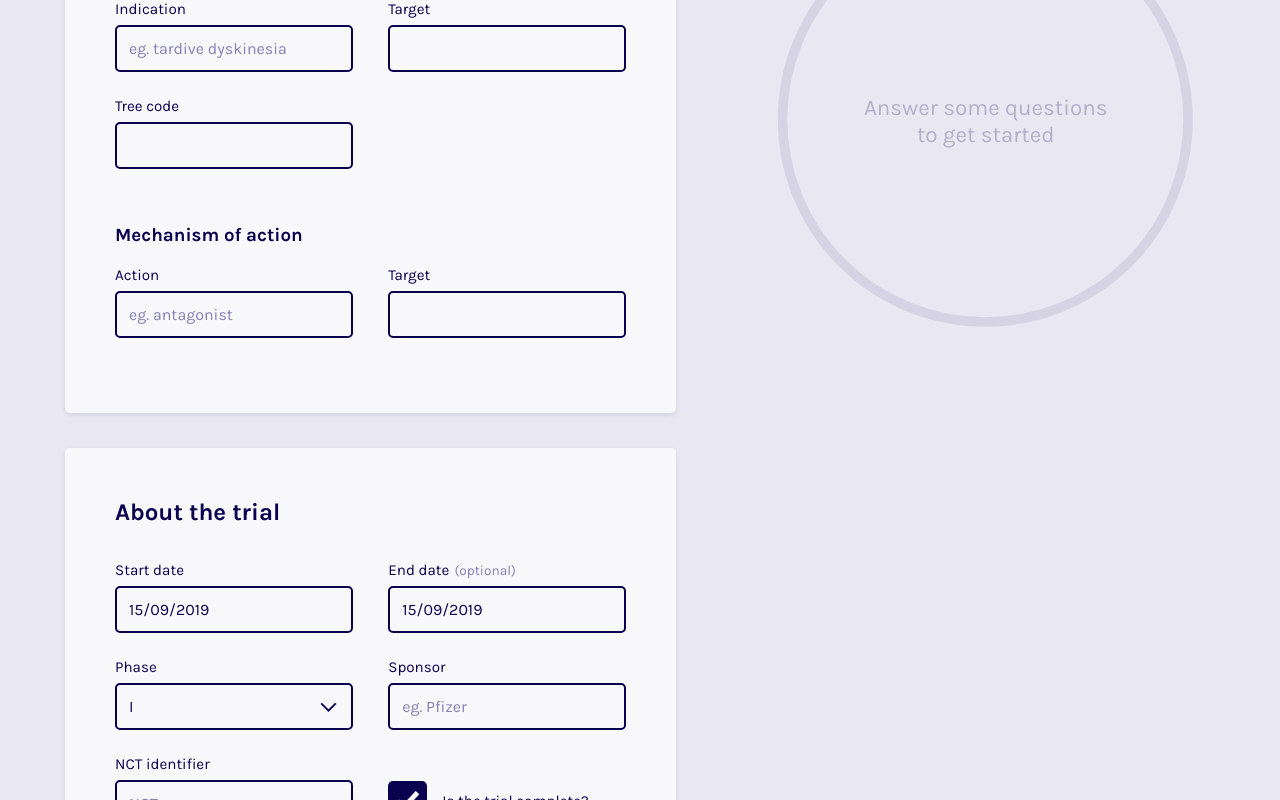
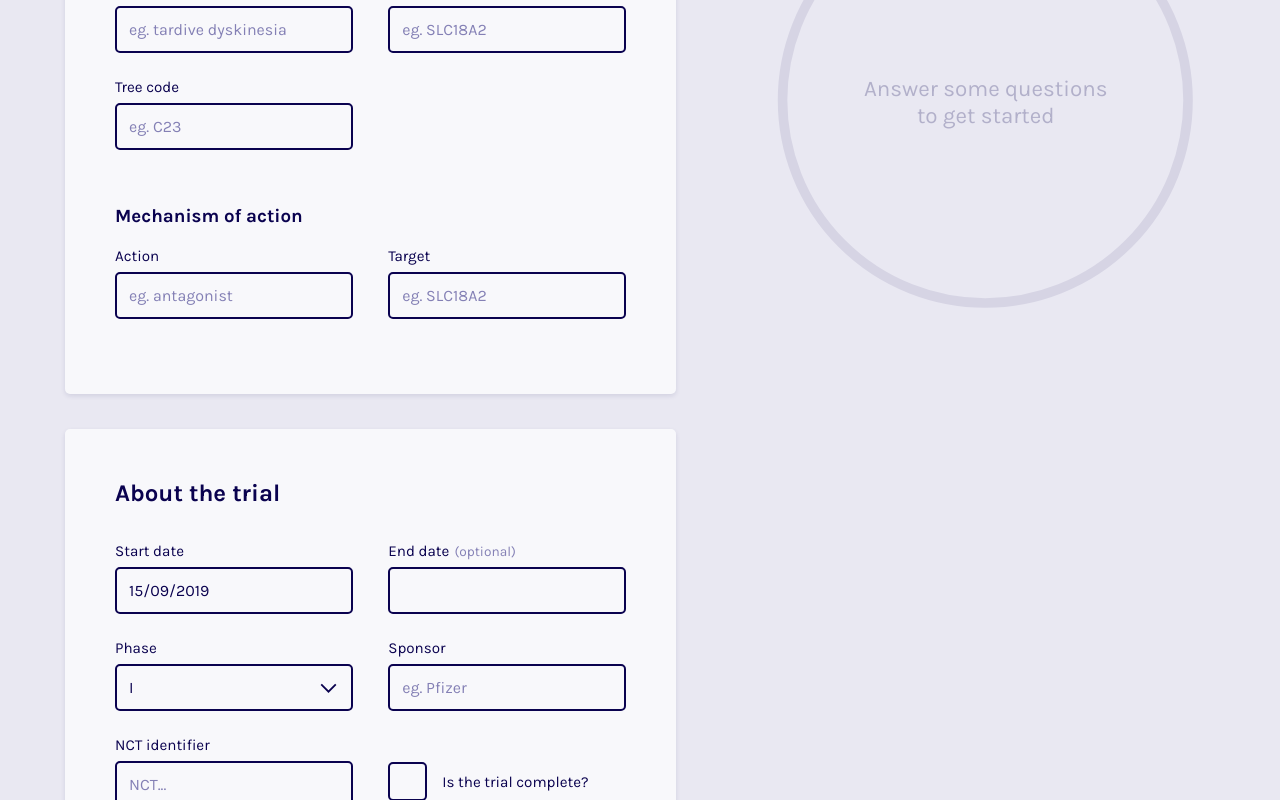
Before and after one commit to jhackett1/pharmaforesight, a React (Create React App) app: page / in a window 1280 px wide. Shown: the part 580-1380 px from the top of the page. Built offline with nearby package versions, Linux system fonts and the light colour scheme.

Commit message:
first form submissions look promising

```diff
--- a/src/components/App.jsx
+++ b/src/components/App.jsx
@@ -1,4 +1,7 @@
-import React, { useState } from "react"
+import React, { useState, useContext } from "react"
+import { DataContext } from "../contexts/DataContext"
+import { makePrediction } from "../lib/actions"
+
 import Layout from "./Layout"
 import styled from "styled-components"
 import Dial from "./Dial"
@@ -52,20 +55,31 @@ const FirstPanel = styled(Panel)`
 `
 
 const App = () => {
-  const [condition, setCondition] = useState("initial")
-  const [date, setDate ] = useState(new Date())
-  const [bool, setBool] = useState(true)
-  const [score, setScore] = useState(null)
+
+  const { condition, setCondition, score, setScore } = useContext(DataContext)
   const [dialogOpen, setDialogOpen] = useState(false)
 
-  const handleSubmit = (e) => {
+  const [formData, setFormData] = useState({
+    start_date: new Date()
+  })
+
+  const handleChange = e => {
+    setFormData({
+      ...formData,
+      [e.target.name]: e.target.value
+    })
+  }
+
+  const handleSubmit = async (e) => {
     e.preventDefault()
     setCondition("thinking")
+    const probability = await makePrediction(formData)
+    setScore(probability)
+    setCondition("finished")
   }
 
   return(
     <Layout>
-      {dialogOpen ? "true" : "false"}
       <Columns>
         <aside>
           <form onSubmit={handleSubmit}>
@@ -77,34 +91,58 @@ const App = () => {
                   label="Name of drug"
                   placeholder="eg. Copraxinol"
                   required
+                  name="drug_trial"
+                  onChange={handleChange}
+                  value={formData.drug_trial || ""}
                 />
                 <TextField
                   label="Concept unique identifier"
                   placeholder="C..."
                   required
+                  name="cui"
+                  onChange={handleChange}
+                  value={formData.cui || ""}
                 />
                 <TextField
                   label="Indication"
                   required
                   placeholder="eg. tardive dyskinesia"
+                  name="indication"
+                  onChange={handleChange}
+                  value={formData.indication || ""}
                 />
                 <TextField
                   label="Target"
+                  placeholder="eg. SLC18A2"
                   required
+                  name="target"
+                  onChange={handleChange}
+                  value={formData.target || ""}
                 />
                 <TextField
                   label="Tree code"
                   required
+                  placeholder="eg. C23"
+                  name="treecode"
+                  onChange={handleChange}
+                  value={formData.treecode || ""}
                 />
                 <Subheadline>Mechanism of action</Subheadline>
                 <TextField
                   label="Action"
                   required
                   placeholder="eg. antagonist"
+                  name="moa_action"
+                  onChange={handleChange}
+                  value={formData.moa_action || ""}
                 />
                 <TextField
                   label="Target"
                   required
+                  placeholder="eg. SLC18A2"
+                  name="moa_target"
+                  onChange={handleChange}
+                  value={formData.moa_target || ""}
                 />
               </FormColumns>
             </FirstPanel>
@@ -115,13 +153,21 @@ const App = () => {
                 <DateField
                   label="Start date"
                   required
-                  value={date}
-                  onChange={value => setDate(value)}
+                  name="start_date"
+                  onChange={value => setFormData({
+                    ...formData,
+                    start_date: value
+                  })}
+                  value={formData.start_date}
                 />
                 <DateField
                   label="End date"
-                  value={date}
-                  onChange={value => setDate(value)}
+                  name="end_date"
+                  onChange={value => setFormData({
+                    ...formData,
+                    end_date: value
+                  })}
+                  value={formData.end_date || ""}
                 />
 
                 <SelectField
@@ -138,20 +184,40 @@ const App = () => {
                   label="Sponsor"
                   required
                   placeholder="eg. Pfizer"
+                  name="sponsor"
+                  onChange={handleChange}
+                  value={formData.sponsor || ""}
                 />
                 <TextField
                   label="NCT identifier"
                   placeholder="NCT..."
                   required
+                  name="nct_id"
+                  onChange={handleChange}
+                  value={formData.nct_id || ""}
                 />
+
                 <CheckboxField
                   label="Is the trial complete?"
-                  checked={bool}
                   bottomMargin
-                  onChange={e => e.target.checked ? setBool(true) : setBool(false)}
+                  onChange={e => e.target.checked ? setFormData({
+                    ...formData,
+                    trial_completed: true
+                  }) : setFormData({
+                    ...formData,
+                    trial_completed: false
+                  })}
+                  checked={formData.trial_completed || false}
+                  name="trial_completed"
                 />
+
               </FormColumns>
-              <PrimaryButton type="submit">Predict</PrimaryButton>
+              <PrimaryButton
+                type="submit"
+                disabled={condition === "thinking"}
+              >
+                {condition === "finished" ? "Recalculate" : "Predict"}
+              </PrimaryButton>
             </Panel>
 
           </form>
@@ -168,5 +234,4 @@ const App = () => {
   )
 }
 
-
 export default App
--- a/src/components/Button/index.jsx
+++ b/src/components/Button/index.jsx
@@ -24,6 +24,9 @@ const Button = styled.button`
         outline: none;
         box-shadow: 0px 0px 0px 3px ${theme.focus};
     }
+    &[disabled]{
+        pointer-events: none;
+    }
 
 `
 
--- /dev/null
+++ b/src/contexts/DataContext.jsx
@@ -0,0 +1,24 @@
+import React, { useState, createContext } from "react"
+
+export const DataContext = createContext()
+
+const DataContextProvider = ({
+    children
+}) => {
+
+    const [condition, setCondition] = useState("initial")
+    const [score, setScore] = useState(null)
+
+    return(
+        <DataContext.Provider value={{
+            condition,
+            score,
+            setCondition,
+            setScore
+        }}>
+            {children}
+        </DataContext.Provider>
+    )
+}
+
+export default DataContextProvider
--- a/src/index.js
+++ b/src/index.js
@@ -1,5 +1,11 @@
 import React from "react"
 import ReactDOM from "react-dom"
 import App from "./components/App"
+import DataContextProvider from "./contexts/DataContext"
 
-ReactDOM.render(<App />, document.getElementById("root"))
+ReactDOM.render(
+    <DataContextProvider>
+        <App/>
+    </DataContextProvider>,
+    document.getElementById("root")
+)
--- a/src/lib/actions.js
+++ b/src/lib/actions.js
@@ -1,9 +1,7 @@
-import { getDetails, getProbability } from "./apix"
+import { getDetails, getProbability } from "./api"
 
-export const makePrediction = (input) => {
-    return null
+export const makePrediction = async (formData) => {
+    const detailedData = await getDetails(formData)
+    const probability = await getProbability(detailedData)
+    return probability.pos
 }
-
-export const refinePrediction = (input) => {
-    return null
-}
```
